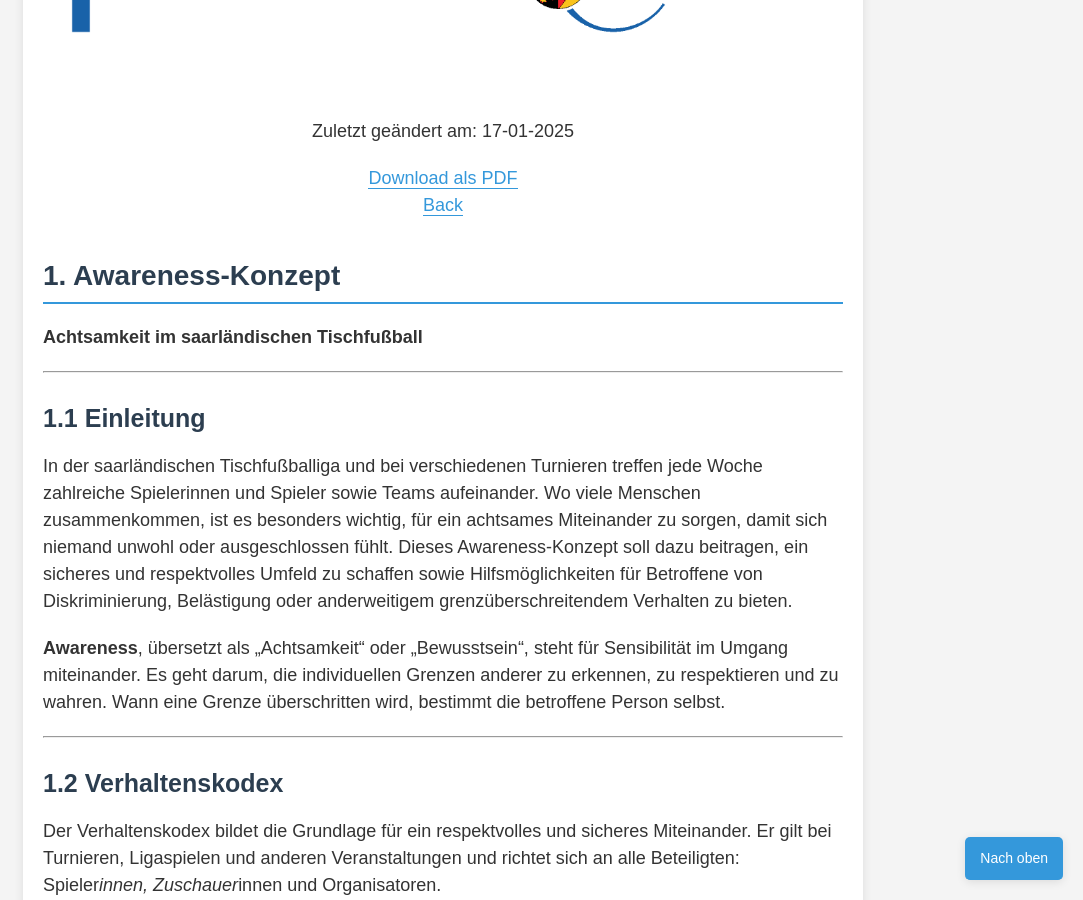
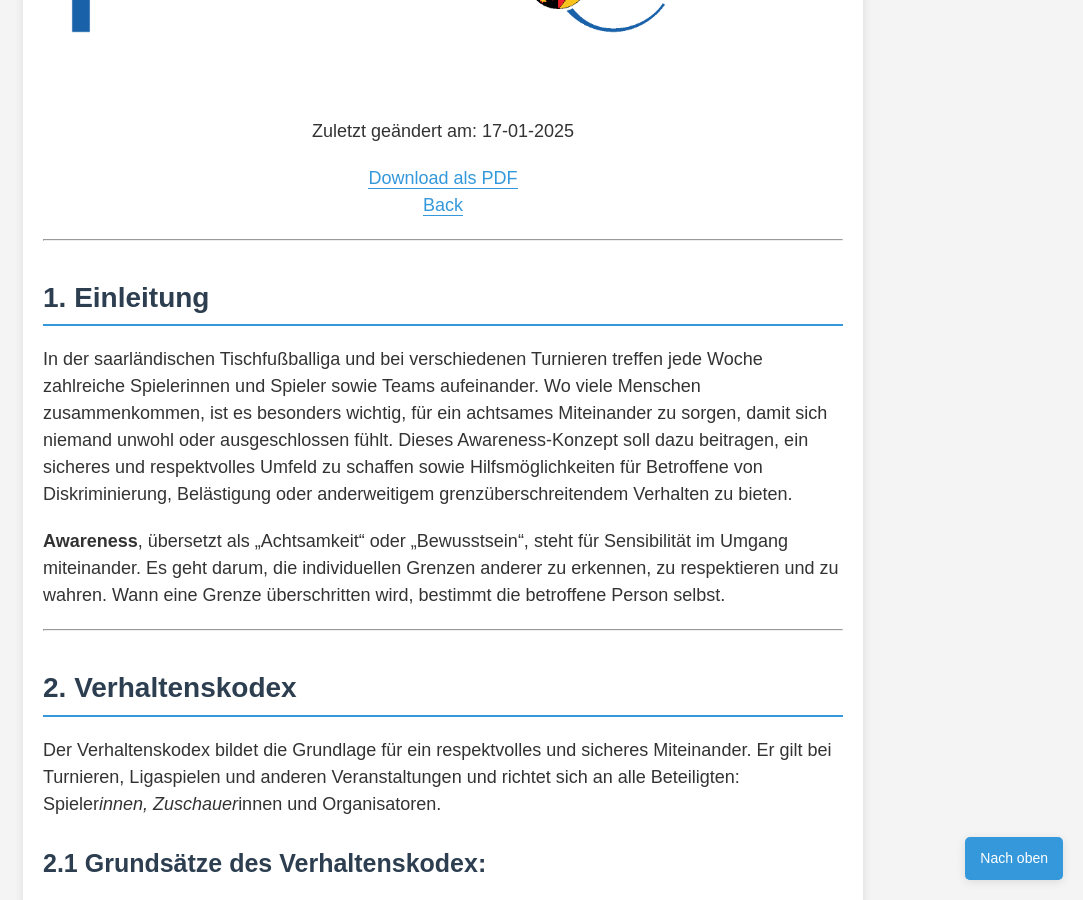
Before and after one commit to Deutscher-Tischfussballbund/stfv-docs, a Jekyll site: the page built from docs/Awareness_Konzept.md, in a window 1280 px wide and 900 px high, scrolled down 528 px. Shown: the whole window, without its empty margins (197-1280 px from the left). Built offline with Jekyll 4.4.1, drawn with Linux system fonts in a browser that asks for light colours; our own code applies the rules of GitHub Pages for plain Markdown files.

Commit message:
Update Awareness_Konzept.md

```diff
--- a/docs/Awareness_Konzept.md
+++ b/docs/Awareness_Konzept.md
@@ -13,13 +13,12 @@
     </p>
 </div>
 
-# Awareness-Konzept
 
-**Achtsamkeit im saarländischen Tischfußball**
+
 
 ---
 
-## Einleitung
+# Einleitung
 
 In der saarländischen Tischfußballiga und bei verschiedenen Turnieren treffen jede Woche zahlreiche Spielerinnen und Spieler sowie Teams aufeinander. Wo viele Menschen zusammenkommen, ist es besonders wichtig, für ein achtsames Miteinander zu sorgen, damit sich niemand unwohl oder ausgeschlossen fühlt. Dieses Awareness-Konzept soll dazu beitragen, ein sicheres und respektvolles Umfeld zu schaffen sowie Hilfsmöglichkeiten für Betroffene von Diskriminierung, Belästigung oder anderweitigem grenzüberschreitendem Verhalten zu bieten.
 
@@ -27,11 +26,11 @@ In der saarländischen Tischfußballiga und bei verschiedenen Turnieren treffen
 
 ---
 
-## Verhaltenskodex
+# Verhaltenskodex
 
 Der Verhaltenskodex bildet die Grundlage für ein respektvolles und sicheres Miteinander. Er gilt bei Turnieren, Ligaspielen und anderen Veranstaltungen und richtet sich an alle Beteiligten: Spieler*innen, Zuschauer*innen und Organisatoren.
 
-### Grundsätze des Verhaltenskodex:
+## Grundsätze des Verhaltenskodex:
 
 1. **Respekt und Wertschätzung:**
    - Alle Anwesenden begegnen sich mit gegenseitiger Wertschätzung und unterlassen herabwürdigende und beleidigende Äußerungen.
@@ -45,17 +44,17 @@ Der Verhaltenskodex bildet die Grundlage für ein respektvolles und sicheres Mit
 
 ---
 
-## Unterstützung von Betroffenen
+# Unterstützung von Betroffenen
 
 Betroffene können sich jederzeit an das Awareness-Team des STFV wenden.
 
-### Kontakt:
+## Kontakt:
 
 - **E-Mail:** [awareness@stfv.de](mailto:awareness@stfv.de)
 
 Betroffene können bei Bedarf ein persönliches Gespräch vereinbaren. Der Fokus liegt auf den Bedürfnissen der betroffenen Person; ihre Wahrnehmung wird nicht in Frage gestellt.
 
-### Ansprechpartnerinnen:
+## Ansprechpartnerinnen:
 
 - Daniela Gerhardt
 
@@ -63,13 +62,13 @@ Alle Anfragen und Gespräche werden vertraulich behandelt. Informationen werden
 
 ---
 
-## Spielorte mit Awareness-Konzepten
+# Spielorte mit Awareness-Konzepten
 
 Einige Veranstalter, wie das **Bundesleistungszentrum am Sportcampus Saar**, haben ein eigenes Awareness-Konzept entwickelt.
 
 ---
 
-## Weitere Hilfsangebote
+# Weitere Hilfsangebote
 
 - **Frauennotruf Saarland:** 0681 36767 ([frauennotruf-saarland.de](https://frauennotruf-saarland.de))
 - **Hilfetelefon Gewalt gegen Frauen:** 0800 0116016 ([hilfetelefon.de](https://hilfetelefon.de))
@@ -79,7 +78,7 @@ Einige Veranstalter, wie das **Bundesleistungszentrum am Sportcampus Saar**, hab
 
 ---
 
-## Weiterführende Literatur
+# Weiterführende Literatur
 
 - **Wiesental, A.** (2024). *Antisexistische Awareness: Ein Handbuch* (3. Aufl.). Unrast.
 - **Antwort.** (2021). *Was tun bei sexualisierter Gewalt?: Handbuch für die transformative Arbeit mit gewaltausübenden Personen* (2. Aufl.). Unrast.
```
